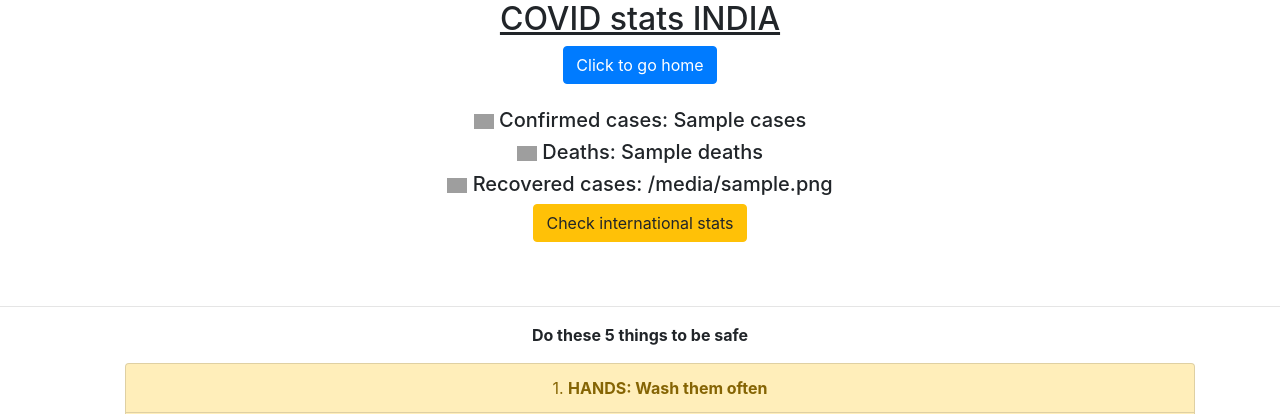
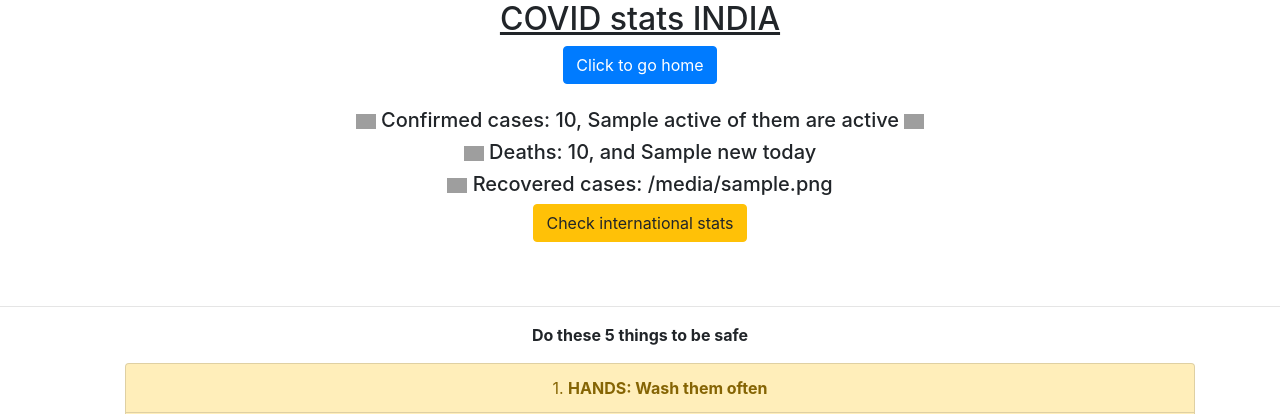
Before and after one commit to harsharay/coronastats, a Django app: page /stats/ in a window 1280 px wide. Shown: the top 414 px of the page. Run offline with Django 3.2, Linux system fonts and the light colour scheme; tables that the repository leaves empty hold one stand-in row (values such as "Sample post"); a database or web service that is not in the repository returns one stand-in record (values such as "Sample title"); data that the repository does not hold is empty; some libraries are stand-ins or nearby versions; grey boxes are pictures that could not be loaded.

Commit message:
Changing the wordings in stats

```diff
--- a/covidapp/templates/covidapp/intstats.html
+++ b/covidapp/templates/covidapp/intstats.html
@@ -10,8 +10,8 @@
 <br>
 <br>
 <h2>China</h2>
-<h5><img src="https://toppng.com/uploads/preview/8-bit-caution-symbol-pixel-art-11563001122rkmsc6xjgs.png" width='20'></img> Total cases in China: {{Total_cases_China}}</h5>
-<h5><img src="https://i.ya-webdesign.com/images/transparent-death-8-bit-9.png" width="20"></img> Total  deaths in China: {{Deaths_China}}</h5>
+<h5><img src="https://toppng.com/uploads/preview/8-bit-caution-symbol-pixel-art-11563001122rkmsc6xjgs.png" width='20'></img> Total cases in China: {{Total_cases_China}}, {{Active_cases}} of them are active <img src="https://gifimage.net/wp-content/uploads/2018/04/police-siren-gif-6.gif" width='20'></img> ,{{new_cases_china}} cases today and {{Critical_cases}} are citical <img src="https://atomicrevenue.com/wp-content/uploads/2017/05/Critical-Icon.png" width='20'></img></h5>
+<h5><img src="https://i.ya-webdesign.com/images/transparent-death-8-bit-9.png" width="20"></img> Total  deaths in China: {{Total_deaths_China}}, {{New_deaths_China_today}} today</h5>
 <h5><img src="https://data.whicdn.com/images/81085962/original.png" width='20'></img> Total Recovered in China: {{Recovered_china}}</h5>
 
 </div>
--- a/covidapp/templates/covidapp/stats.html
+++ b/covidapp/templates/covidapp/stats.html
@@ -5,8 +5,8 @@
 <a href="{%url 'home'%}" class="btn btn-primary">Click to go home</a>
 <br>
 <br>
-<h5><img src="https://toppng.com/uploads/preview/8-bit-caution-symbol-pixel-art-11563001122rkmsc6xjgs.png" width='20'></img> Confirmed cases: {{Total_Cases_India}}</h5>
-<h5><img src="https://i.ya-webdesign.com/images/transparent-death-8-bit-9.png" width="20"></img> Deaths: {{Deaths_India}}</h5>
+<h5><img src="https://toppng.com/uploads/preview/8-bit-caution-symbol-pixel-art-11563001122rkmsc6xjgs.png" width='20'></img> Confirmed cases: {{Total_Cases_India}},&nbsp{{Active_cases}} of them are active <img src="https://gifimage.net/wp-content/uploads/2018/04/police-siren-gif-6.gif" width='20'></img></h5>
+<h5><img src="https://i.ya-webdesign.com/images/transparent-death-8-bit-9.png" width="20"></img> Deaths: {{Deaths_India}}, and {{New_deaths_india_today}} today</h5>
 <h5><img src="https://data.whicdn.com/images/81085962/original.png" width='20'></img> Recovered cases: {{Recovered_India}}</h5>
 <a href='{%url 'intstats'%}' class="btn btn-warning">Check international stats</a>
 </div>
--- a/covidapp/views.py
+++ b/covidapp/views.py
@@ -32,7 +32,7 @@ def stats(request):
 
 
     #India_df = pd.DataFrame(list(zip(Provinces_china,Confirmed_china,Deaths_china,Recovered_china)))
-    return render(request,'covidapp/stats.html',{'Total_Cases_India':Cases_India,'Deaths_India':Deaths_India,'Recovered_India':Recovered_India})
+    return render(request,'covidapp/stats.html',{'Total_Cases_India':Cases_India['total'],'Active_cases':Cases_India['active'],'Deaths_India':Deaths_India['total'],'New_deaths_india_today':Deaths_India['new'],'Recovered_India':Recovered_India})
 
 
 def intstats(request):
@@ -55,4 +55,4 @@ def intstats(request):
     Recovered_China =Cases_China['recovered']
 
     #China_df = pd.DataFrame(list(zip(Provinces_china,Confirmed_china,Deaths_china,Recovered_china)))
-    return render(request,'covidapp/intstats.html',{'Total_cases_China':Cases_China,'Deaths_China':Deaths_china,'Recovered_china':Recovered_China})
+    return render(request,'covidapp/intstats.html',{'Total_cases_China':Cases_China['total'],'Active_cases':Cases_China['active'],'Critical_cases':Cases_China['critical'],'new_cases_china':Cases_China['new'],'New_deaths_China_today':Deaths_china['new'],'Total_deaths_China':Deaths_china['total'],'Recovered_china':Recovered_China})
```
